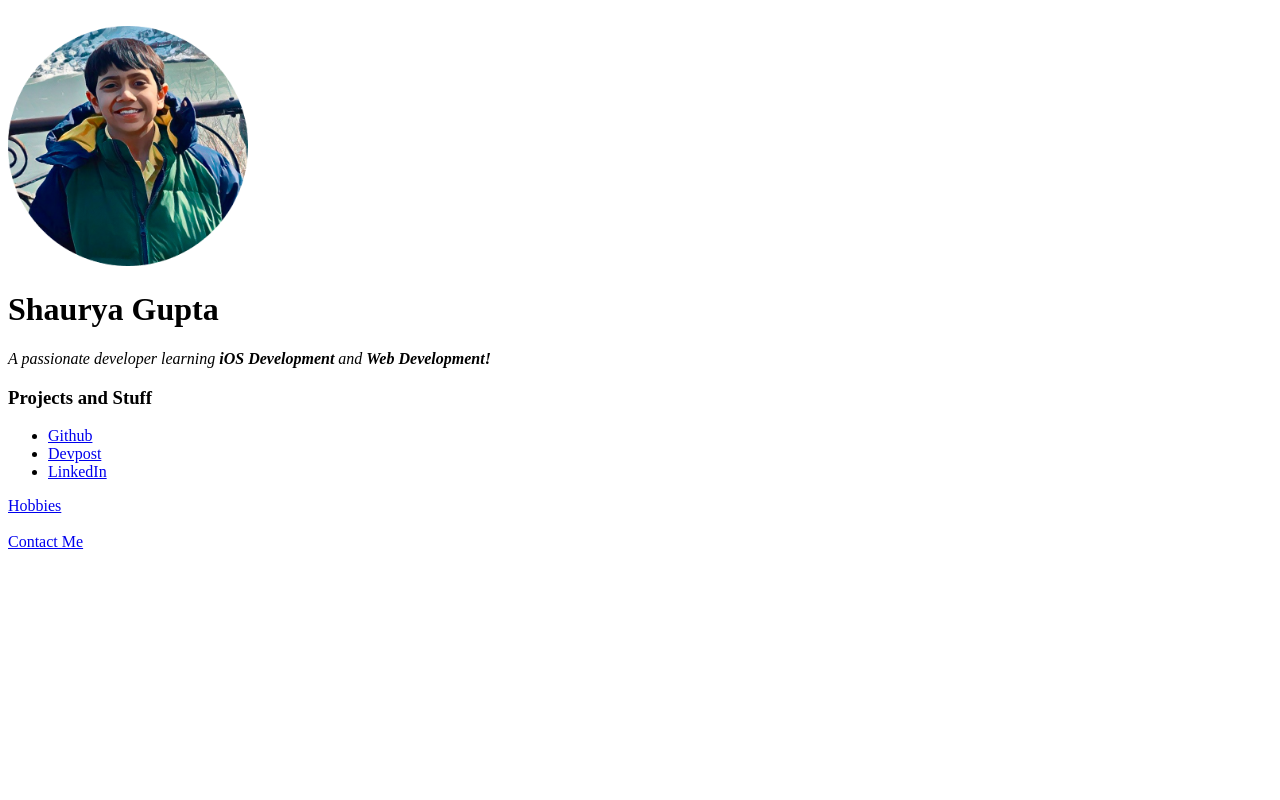
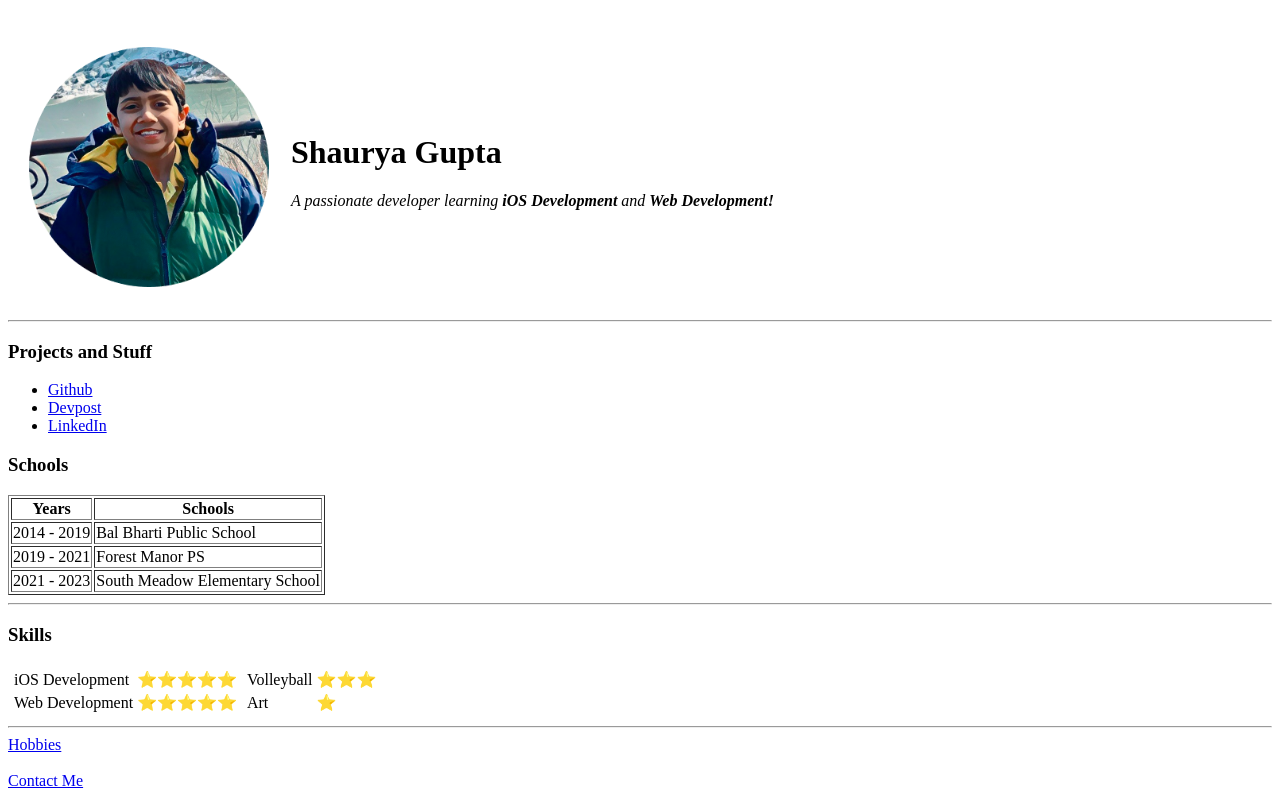
Before and after one commit to Shaurya50211/JustHTMLPortfolio, a plain HTML site: page index.html in a window 1280 px wide. Drawn offline with Linux system fonts and the light colour scheme.

Commit message:
added skills section :

```diff
--- a/index.html
+++ b/index.html
@@ -10,23 +10,101 @@
 
 <body>
     <br>
-    <img src="pic.png" alt="pfp" style="max-width: 30vh;">
-    <h1>Shaurya Gupta</h1>
-    <p> <em> A passionate developer learning <strong>iOS Development</strong> and <strong>Web Development!</strong></em>
-    </p>
+    <table cellspacing="20">
+        <tr>
+            <td>
+                <img src="pic.png" alt="pfp" style="max-width: 30vh;">
+            </td>
+            <td>
+                <h1>Shaurya Gupta</h1>
+                <p> <em> A passionate developer learning <strong>iOS Development</strong> and <strong>Web
+                            Development!</strong></em>
+                </p>
+            </td>
+        </tr>
+    </table>
 
+    <hr>
     <h3>Projects and Stuff</h6>
         <ul>
             <li> <a href="https://github.com/shaurya50211">Github</a></li>
             <li> <a href="https://devpost.com/shaurya50211">Devpost</a></li>
             <li> <a href="https://www.linkedin.com/in/shaurya-gupta-b32794249/">LinkedIn</a></li>
         </ul>
+        <h3>Schools</h3>
+
+        <table border="1">
+            <thead>
+                <tr>
+                    <th>Years</th>
+                    <th>Schools</th>
+                </tr>
+            </thead>
+            <tbody>
+                <tr>
+                    <td>2014 - 2019</td>
+                    <td>Bal Bharti Public School</td>
+                </tr>
+                <tr>
+                    <td>2019 - 2021</td>
+                    <td>Forest Manor PS</td>
+                </tr>
+                <tr>
+                    <td>2021 - 2023</td>
+                    <td>South Meadow Elementary School</td>
+                </tr>
+            </tbody>
+            <tfoot>
+
+            </tfoot>
+        </table>
+
+        <hr>
+        <h3>Skills</h3>
+
+
+
+        <table>
+            <tr>
+                <td>
+                    <table>
+                        <tbody>
+                            <tr>
+                                <td>iOS Development</td>
+                                <td>⭐️⭐️⭐️⭐️⭐️</td>
+                            </tr>
+                            <tr>
+                                <td>Web Development</td>
+                                <td>⭐️⭐️⭐️⭐️⭐️</td>
+                            </tr>
+                        </tbody>
+                    </table>
+                </td>
+
+                <td>
+                    <table>
+                        <tbody>
+                            <tr>
+                                <td>Volleyball</td>
+                                <td>⭐️⭐️⭐️</td>
+                            </tr>
+                            <tr>
+                                <td>Art</td>
+                                <td>⭐️</td>
+                            </tr>
+                        </tbody>
+                    </table>
+                </td>
+            </tr>
+        </table>
+
+        <hr>
 
         <a href="myHobbies.html">Hobbies</a>
         <br>
         <br>
         <a href="contact.html">Contact Me</a>
-    <br>
+        <br>
 </body>
 
 </html>
```
